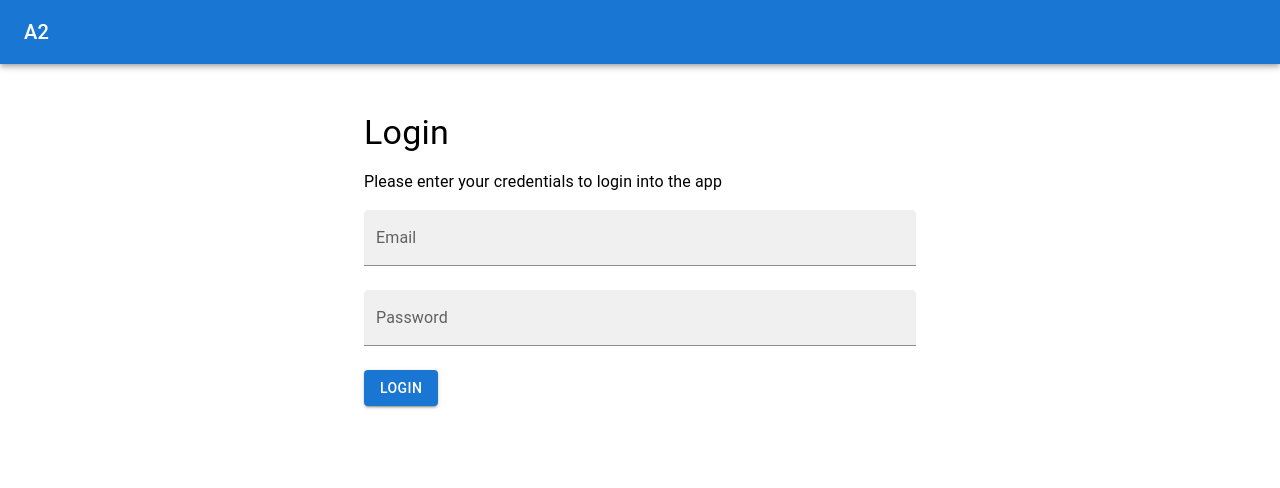
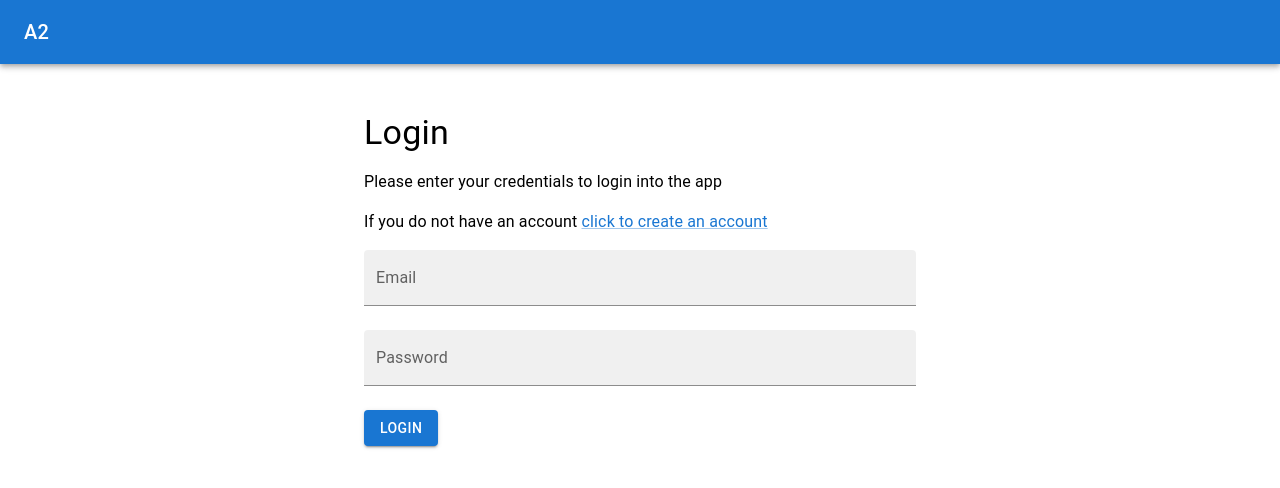
Before and after one commit to TheAvengersInitiative/ProjectA2Front, a React (Create React App) app: page /login in a window 1280 px wide. Shown: the top 488 px of the page. Built offline with nearby package versions, Linux system fonts and the light colour scheme.

Commit message:
add redirect to sign up

```diff
--- a/src/pages/session/Login.js
+++ b/src/pages/session/Login.js
@@ -1,4 +1,4 @@
-import { Box, Button, Container, Grid, Typography } from "@mui/material";
+import { Box, Button, Container, Grid, Typography, Link } from "@mui/material";
 import React from "react";
 import { Formik, Form } from "formik";
 import TextFieldContainer from "../../components/TextFieldContainer";
@@ -65,6 +65,13 @@ const ShowForm = (props) => {
             </Grid>
 
             <Grid item xs={12}>
+              <Typography>
+                If you do not have an account{" "}
+                <Link href="/register">click to create an account</Link>
+              </Typography>
+            </Grid>
+
+            <Grid item xs={12}>
               <Formik
                 initialValues={initialValues}
                 validationSchema={validationSchema}
```
